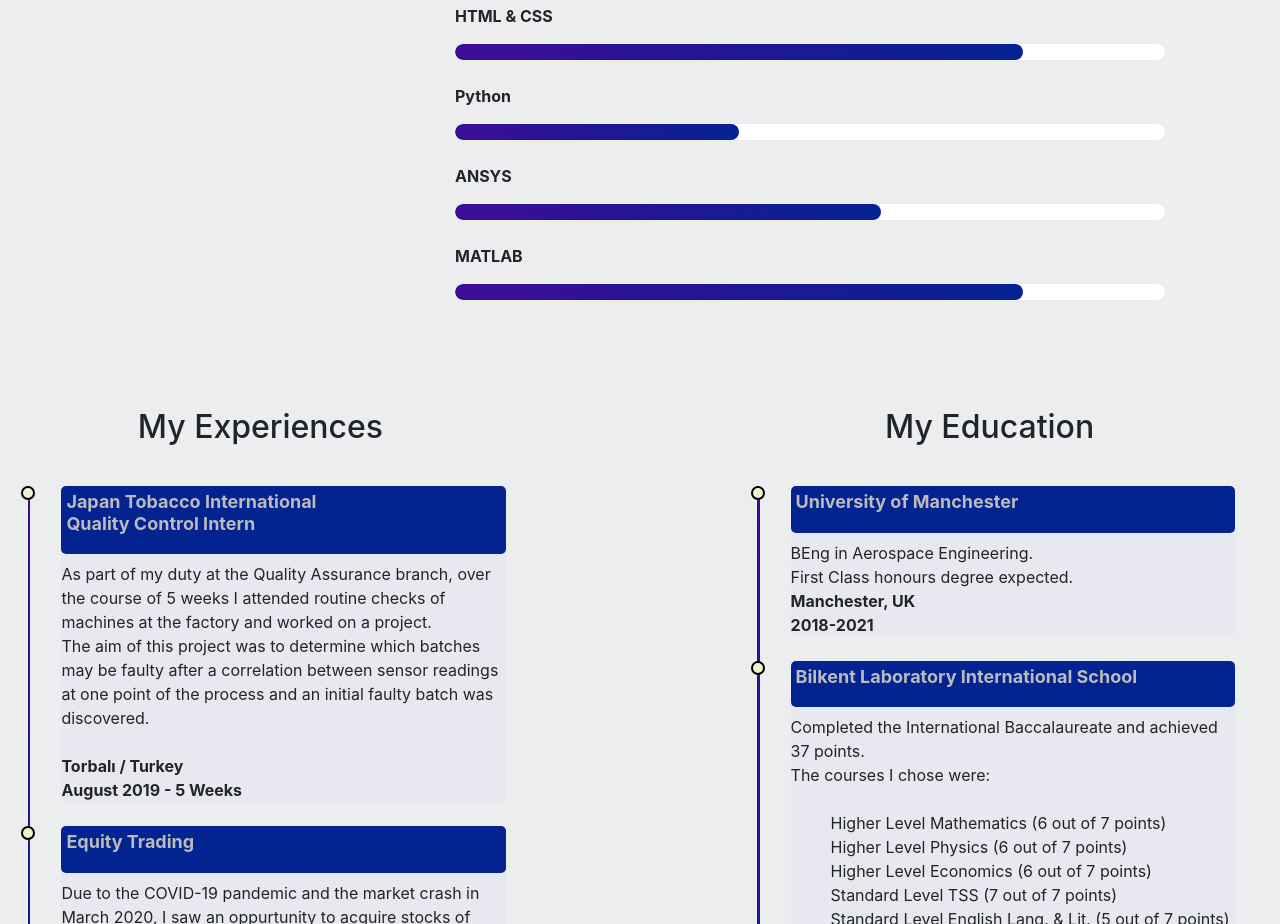
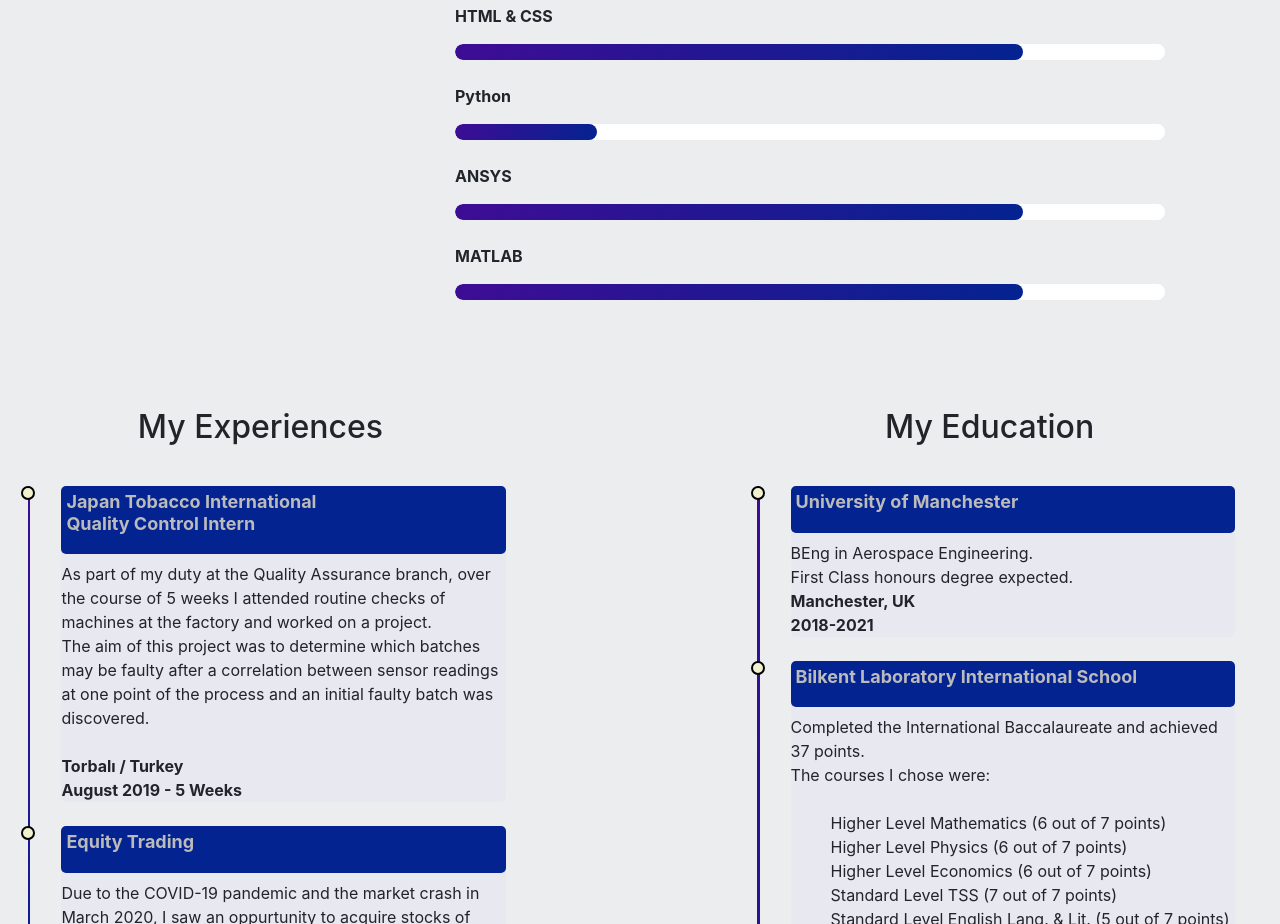
Before and after one commit to oguztecirlioglu/oldwebsite, a plain HTML site: page index.html in a window 1280 px wide. Shown: the part 1360-2284 px from the top of the page. Drawn offline with nearby package versions, Linux system fonts and the light colour scheme.

Commit message:
Update index.html

```diff
--- a/index.html
+++ b/index.html
@@ -90,14 +90,14 @@
 
         <p>Python</p>
        <div class="progress">
-         <div class="progress-bar" style="width: 40%;">
+         <div class="progress-bar" style="width: 20%;">
          </div>
        </div>
 
 
         <p>ANSYS</p>
         <div class="progress">
-         <div class="progress-bar" style="width: 60%;">
+         <div class="progress-bar" style="width: 80%;">
          </div>
         </div>
 
```
